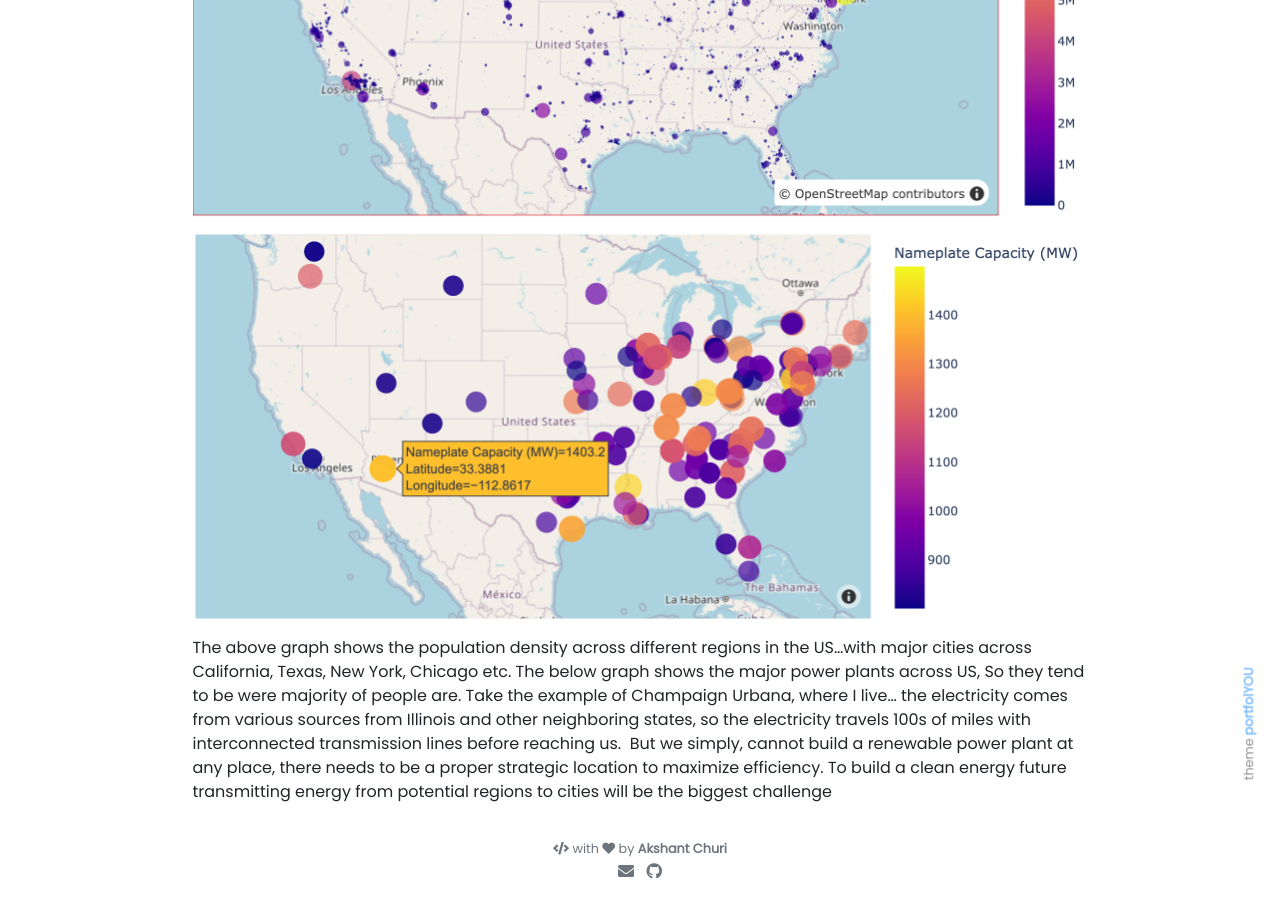
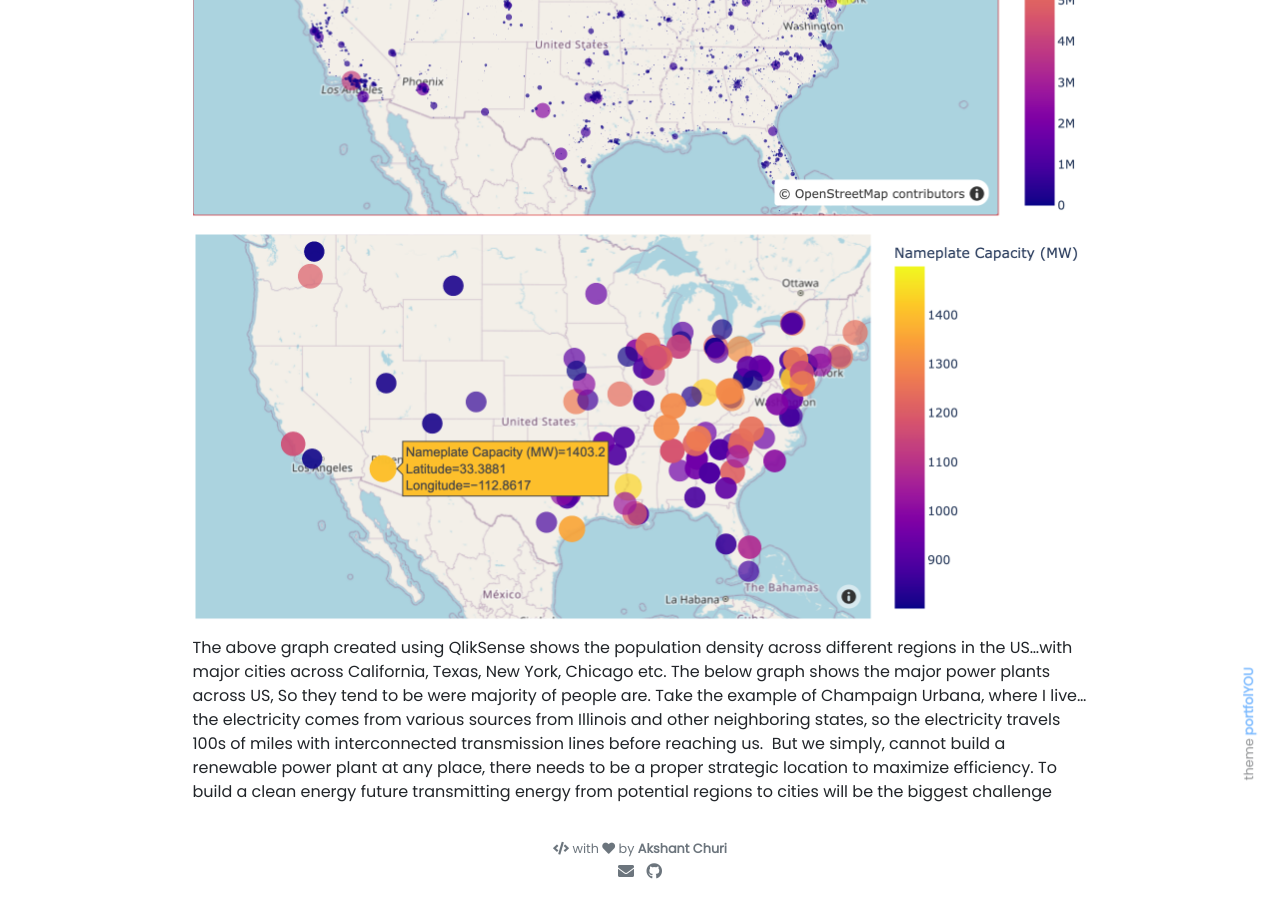
Before and after one commit to akshant10/akshant10.github.io, a Jekyll site: the page built from _projects/pro8.md, in a window 1280 px wide and 900 px high, scrolled down 3493 px. Built offline with Jekyll 4.4.1, drawn with Linux system fonts in a browser that asks for light colours; nearby versions of some CDN libraries.

Commit message:
Update pro8.md

```diff
--- a/_projects/pro8.md
+++ b/_projects/pro8.md
@@ -34,7 +34,7 @@ A lot of powerplants are located near the river areas, as seen Mississipi river
 
 <img src="../assets/images/x1.png" alt="image"/>
 <img src="../assets/images/x2.png" alt="image"/>
-The above graph shows the population density across different regions in the US...with major cities across California, Texas, New York, Chicago etc.
+The above graph created using QlikSense shows the population density across different regions in the US...with major cities across California, Texas, New York, Chicago etc.
 The below graph shows the major power plants across US, So they tend to be were majority of people are. Take the example of Champaign Urbana, where I live... the electricity comes from various sources from Illinois and other neighboring states, so the electricity travels 100s of miles with interconnected transmission lines before reaching us.
 But we simply, cannot build a renewable power plant at any place, there needs to be a proper strategic location to maximize efficiency.
 To build a clean energy future transmitting energy from potential regions to cities will be the biggest challenge
```
